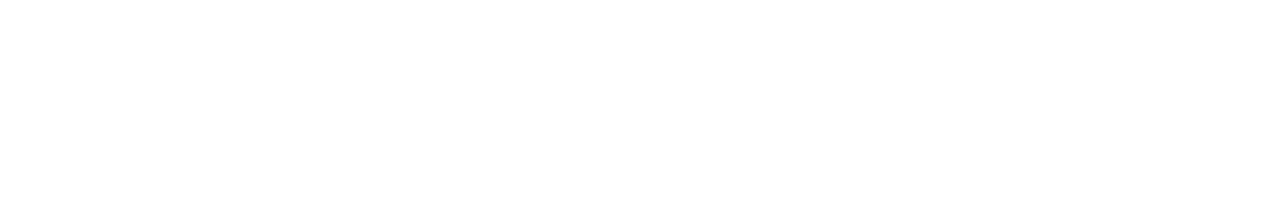
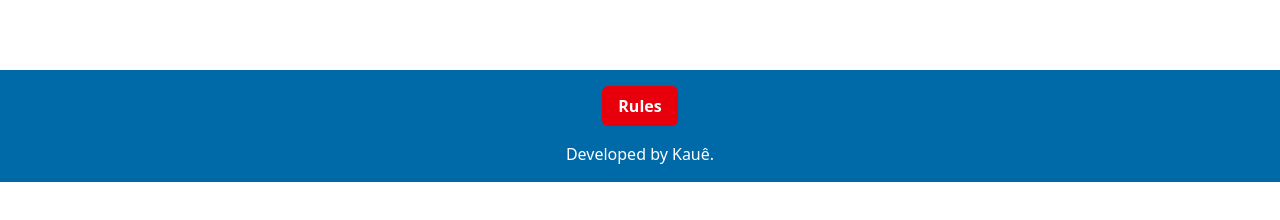
Before and after one commit to kauevecchia/rock-paper-scissors-v2, a React (Vite) app: page / in a window 1280 px wide. Shown: the part 386-606 px from the top of the page. Built offline with nearby package versions, Linux system fonts and the light colour scheme.

Commit message:
feat: add footer component

```diff
--- a/src/App.jsx
+++ b/src/App.jsx
@@ -1,13 +1,15 @@
 import { Header } from "./components/Header";
 import { Play } from "./components/Play";
 import { Results } from "./components/Results";
+import { Footer } from "./components/Footer";
 
 export function App() {
     return (
         <>
-            <Header></Header>
-            <Play></Play>
-            <Results></Results>
+            <Header />
+            <Play />
+            <Results />
+            <Footer />
         </>
     )
 }
--- /dev/null
+++ b/src/components/Footer.jsx
@@ -0,0 +1,8 @@
+export function Footer() {
+    return (
+        <footer className="flex flex-col items-center justify-center gap-4 p-4 mt-16 bg-sky-700 w-full">
+            <button id="rulesBtn" className="px-4 py-2 bg-red-600 rounded-md text-white font-bold hover:bg-red-700 transition duration-300">Rules</button>
+            <p className="text-white">Developed by <a href="https://github.com/kauevecchia" target="_blank" class="hover:text-yellow-300 hover:underline">Kauê</a>.</p>
+        </footer>
+    )
+}
```
